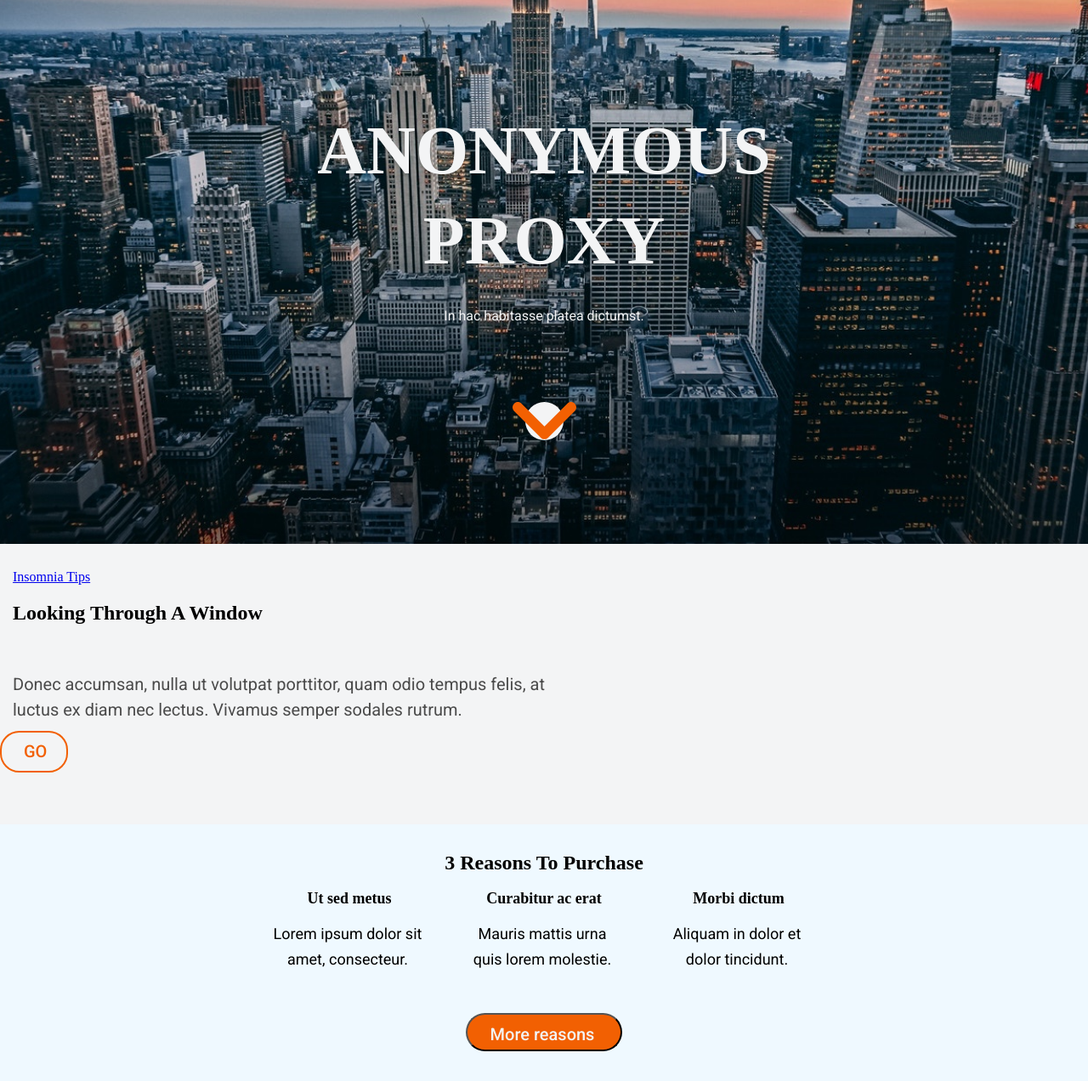
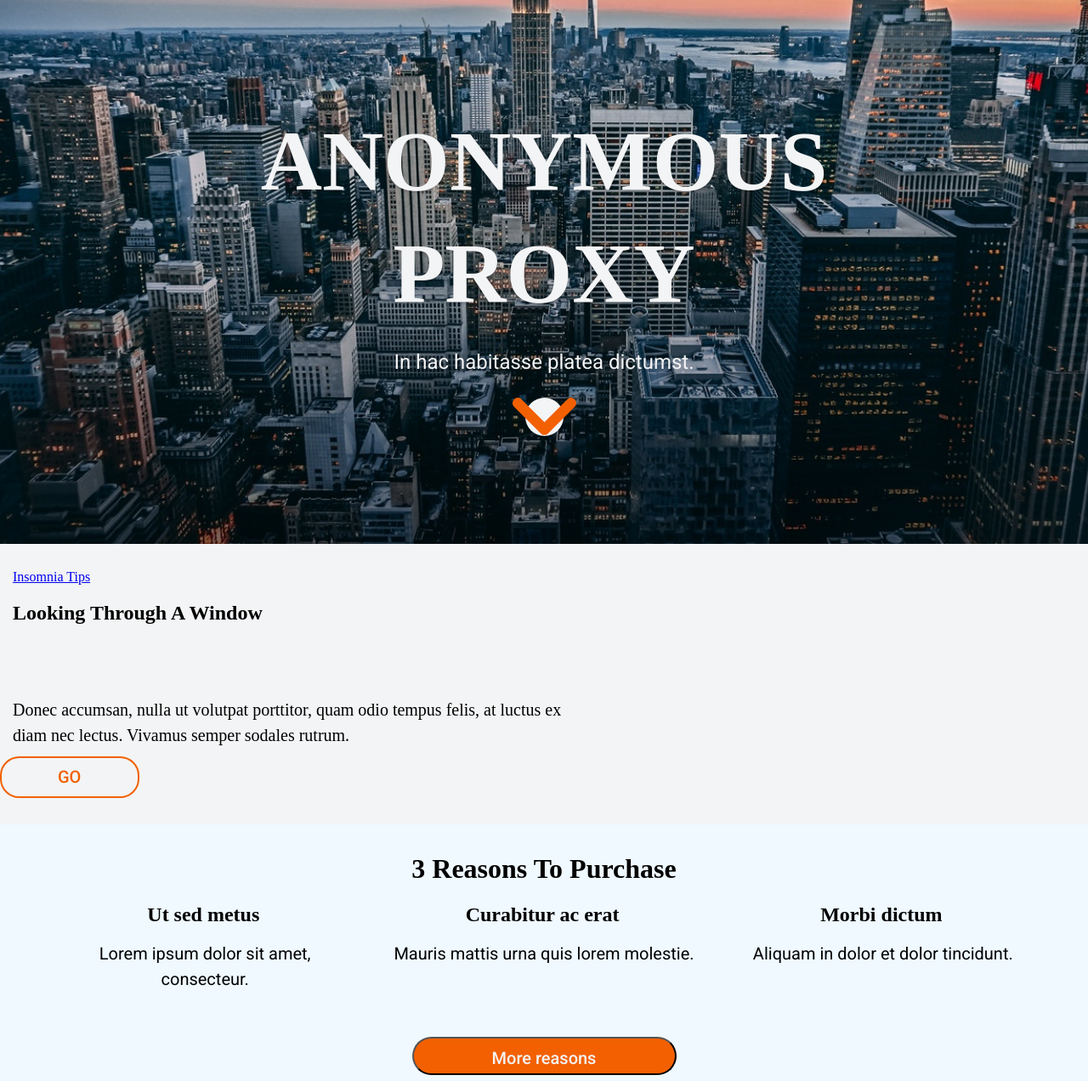
Before and after one commit to carolcesp/anonymous-proxy, a website: page docs/index.html in a window 1280 px wide. Shown: the part 160-1432 px from the top of the page at 85% size. Drawn offline with nearby package versions, Linux system fonts and the light colour scheme; files that its build step writes are made by us from their sources.

Commit message:
version desktop almost finish

```diff
--- a/_src/assets/scss/components/_about.scss
+++ b/_src/assets/scss/components/_about.scss
@@ -62,11 +62,13 @@
 
 .about-btn{
   margin: 45px 70px 60px 70px;
-  width: 184px;
   height: 45px;
   border-radius: 22.5px;
   background-color: #f26002;
-
+  &:hover{
+    background-color: red;
+    transition: background-color .2s;
+  }
 }
 .stylebtn-more{
   margin: 0 20px;
@@ -82,12 +84,61 @@
   text-align: center;
   color: $color-white;
 }
-// mediaqueries
+// mediaqueries 768
 @media all and (min-width:768px){
+  .title-about{
+  width: 450px;
+  height: 45px;
+  font-size: 26px;
+  line-height: 1.73;
+  }
   .about-contentgrid{
-    display: grid;
-    grid-template-columns: 1fr 1fr 1fr;
-    grid-template-rows: 1fr ;
-    grid-gap: 45px;
+  display: grid;
+  grid-template-columns: 1fr 1fr 1fr;
+  grid-template-rows: 1fr ;
+  grid-gap: 45px;
+  }
+.style-title{
+  width: 210px;
+  height: 30px;
+  font-size: 24px;
+  line-height: 1.25;
+  }
+.styleabout-par{
+  width: 212.3px;
+  height: 68px;
+  font-size: 20px;
+  line-height: 1.5;
+  }
+.stylebtn-more{
+  width: 210px;
+  height: 45px;
   }
 }
+// mediaqueries 1280
+@media all and (min-width:1280px){
+  .title-about{
+  width: 730px;
+  height: 45px;
+  font-size: 32px;
+  line-height: 1.41;
+  }
+  .about-contentgrid{
+  display: grid;
+  grid-template-columns: 1fr 1fr 1fr;
+  grid-template-rows: 1fr ;
+  grid-gap: 45px;
+}
+  .style-title{
+  width: 350px;
+  height: 30px;
+  }
+  .styleabout-par{
+  width: 353.8px;
+  height: 68px;
+  }
+  .stylebtn-more{
+  width: 255px;
+  height: 45px;
+  }
+}
--- a/_src/assets/scss/components/_header.scss
+++ b/_src/assets/scss/components/_header.scss
@@ -71,7 +71,6 @@
   line-height: normal;
   letter-spacing: normal;
   color: $color-white;
-  padding: 10px 0 76px;
 }
 // estilo boton
 .ico-down{
@@ -84,7 +83,7 @@
   justify-content: center;
 }
 
-// media queries hero
+// media queries 768
 @media all and (min-width:768px){
   .box-contentflex{
     padding: 284px 15px 174px;
@@ -100,4 +99,32 @@
     font-size: 80px;
     line-height: 1.33;
   }
+  .content-text {
+    height: 32px;
+    font-size: 24px;
   }
+}
+  // media queries 1280
+  @media all and (min-width:1280px){
+    .box-contentflex{
+      padding: 284px 15px 174px;
+      text-align: center;
+      display: flex;
+      justify-content: center;
+      align-items: center;
+    }
+    .content-title {
+      margin:0;
+      width: 730px;
+      height: 264px;
+      font-size: 100px;
+      line-height: 1.32;
+      letter-spacing: normal;
+      color: $color-white;
+    }
+    .content-text {
+      width: 730px;
+      height: 32px;
+      font-size: 24px;
+    }
+  }
--- a/_src/assets/scss/components/_main.scss
+++ b/_src/assets/scss/components/_main.scss
@@ -69,7 +69,7 @@ flex-direction:column;
   text-align: center;
   color: #f26002;
 }
-// mediaqueries
+// mediaqueries 768
 @media all and (min-width:768px){
   .box-main{
   width: 768px;
@@ -78,19 +78,57 @@ flex-direction:column;
   display: flex;
   flex-direction: column;
   }
+  .style.h1main{
+  width: 690px;
+  height: 45px;
+  font-size: 26px;
+  line-height: 1.73;
+  }
 .main-style-par{
+  padding: 30px 0 0;
   width: 690px;
   height: 60px;
   }
 .stylepar{
   padding: 0 40px 0 0;
-    font-family: Roboto;
   font-size: 20px;
-    font-weight: normal;
-    font-style: normal;
-    font-stretch: normal;
   line-height: 1.5;
-    letter-spacing: normal;
-    color: $color-greyish-brown;
+  }
+  .main-btn-go{
+  margin: 0 0 45px;
+  width: 91px;
+  height: 45px;
+  border-radius: 22.5px;
+  }
+  .go-style{
+  padding: 0 26px;
+  margin: 0;
+  text-align: center;
   }
 }
+// mediaqueries 1280
+@media all and (min-width:1280px){
+  .box-main{
+  width: 768px;
+  height: 330px;
+  background-color: $color-white;
+  display: flex;
+  flex-direction: column;
+  }
+.style.h1main{
+  width: 730px;
+  height: 45px;
+  font-size: 32px;
+  line-height: 1.41;
+  }
+  .main-btn-go{
+  margin: 0 0 45px;
+  width: 160px;
+  height: 45px;
+  border-radius: 22.5px;
+  }
+  .go-style{
+  margin: 0 40px;
+  text-align: center;
+  }
+}
```
Lines whose indentation alone changed are shown as unchanged.
